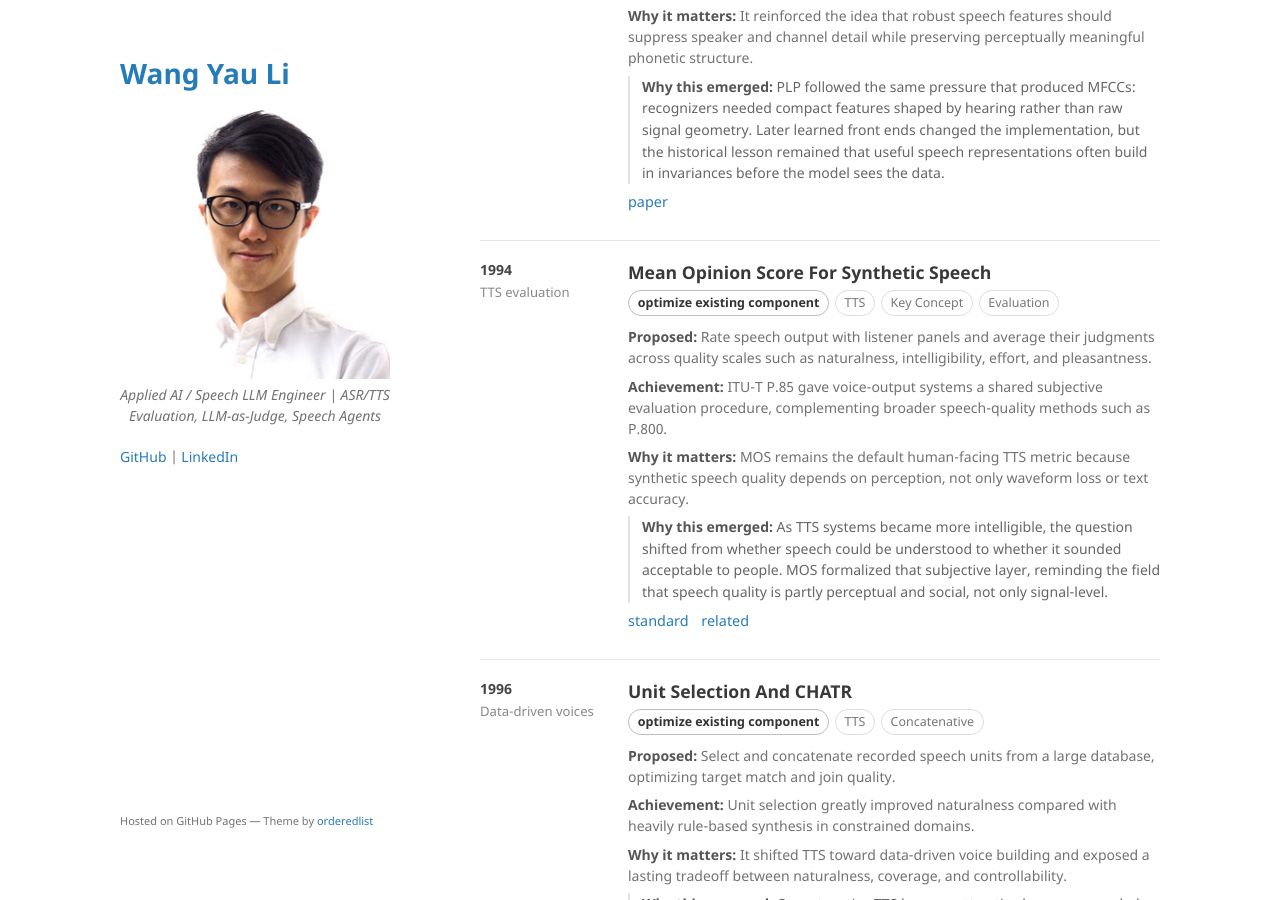
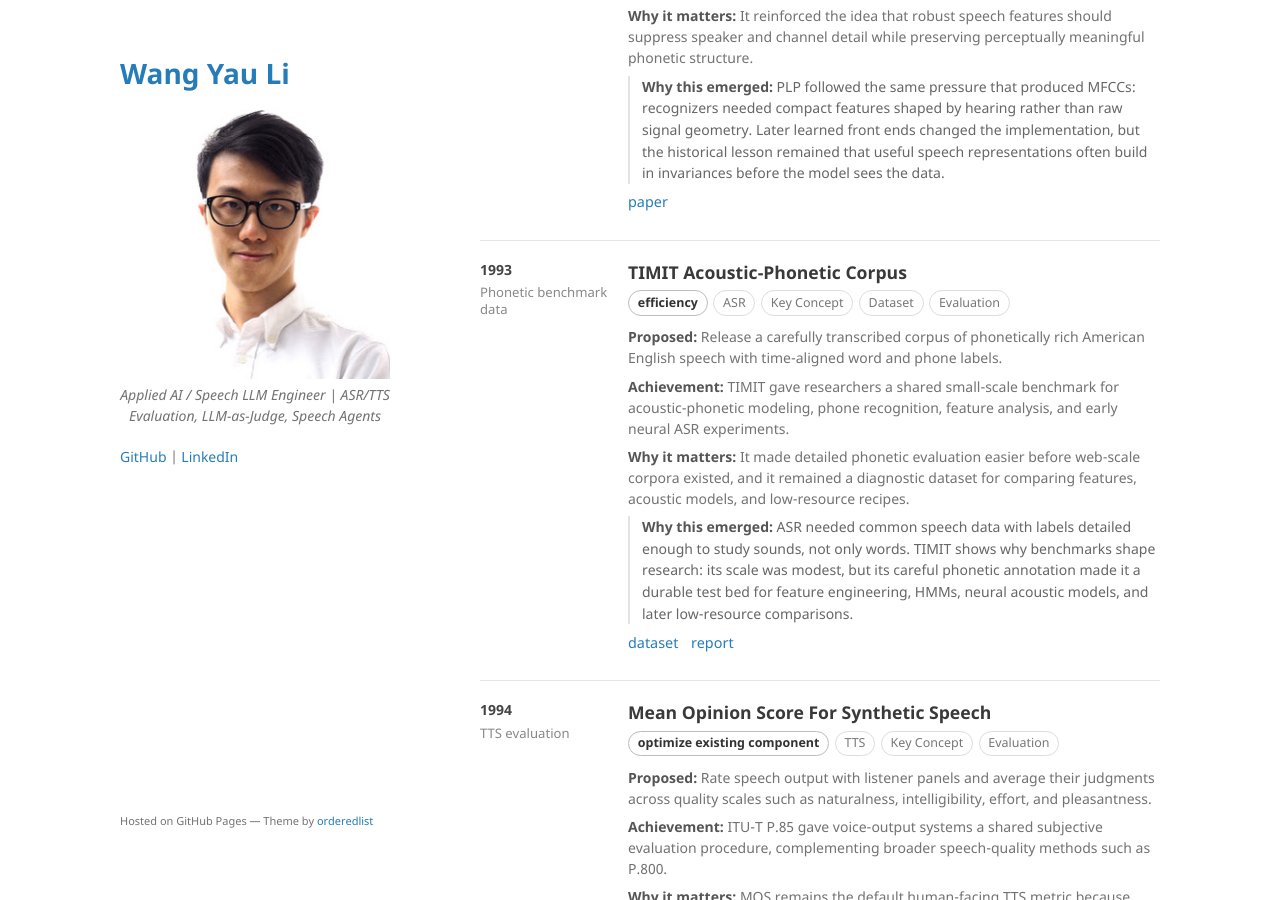
Before and after one commit to kennethli319/kennethli319.github.io, a Jekyll site: the page built from speech-timeline.md, in a window 1280 px wide and 900 px high, scrolled down 5555 px. Built offline with Jekyll 4.4.1, drawn with Linux system fonts in a browser that asks for light colours.

Commit message:
Add TIMIT speech timeline milestone

```diff
--- a/speech-timeline.md
+++ b/speech-timeline.md
@@ -362,6 +362,22 @@ title: Speech Timeline
     <p><strong>Why it matters:</strong> It reinforced the idea that robust speech features should suppress speaker and channel detail while preserving perceptually meaningful phonetic structure.</p>
     <p class="speech-reflection"><strong>Why this emerged:</strong> PLP followed the same pressure that produced MFCCs: recognizers needed compact features shaped by hearing rather than raw signal geometry. Later learned front ends changed the implementation, but the historical lesson remained that useful speech representations often build in invariances before the model sees the data.</p>
     <p class="speech-source"><a href="https://doi.org/10.1121/1.399423">paper</a></p>
+  </div>
+</section>
+
+<section class="speech-row">
+  <aside class="speech-year">
+    1993
+    <div class="speech-kicker">Phonetic benchmark data</div>
+  </aside>
+  <div class="speech-body">
+    <h2>TIMIT Acoustic-Phonetic Corpus</h2>
+    <div class="speech-meta"><span class="speech-impact">efficiency</span><span class="speech-tag">ASR</span><span class="speech-tag">Key Concept</span><span class="speech-tag">Dataset</span><span class="speech-tag">Evaluation</span></div>
+    <p><strong>Proposed:</strong> Release a carefully transcribed corpus of phonetically rich American English speech with time-aligned word and phone labels.</p>
+    <p><strong>Achievement:</strong> TIMIT gave researchers a shared small-scale benchmark for acoustic-phonetic modeling, phone recognition, feature analysis, and early neural ASR experiments.</p>
+    <p><strong>Why it matters:</strong> It made detailed phonetic evaluation easier before web-scale corpora existed, and it remained a diagnostic dataset for comparing features, acoustic models, and low-resource recipes.</p>
+    <p class="speech-reflection"><strong>Why this emerged:</strong> ASR needed common speech data with labels detailed enough to study sounds, not only words. TIMIT shows why benchmarks shape research: its scale was modest, but its careful phonetic annotation made it a durable test bed for feature engineering, HMMs, neural acoustic models, and later low-resource comparisons.</p>
+    <p class="speech-source"><a href="https://catalog.ldc.upenn.edu/LDC93S1">dataset</a> <a href="https://nvlpubs.nist.gov/nistpubs/Legacy/IR/nistir4930.pdf">report</a></p>
   </div>
 </section>
 
```
